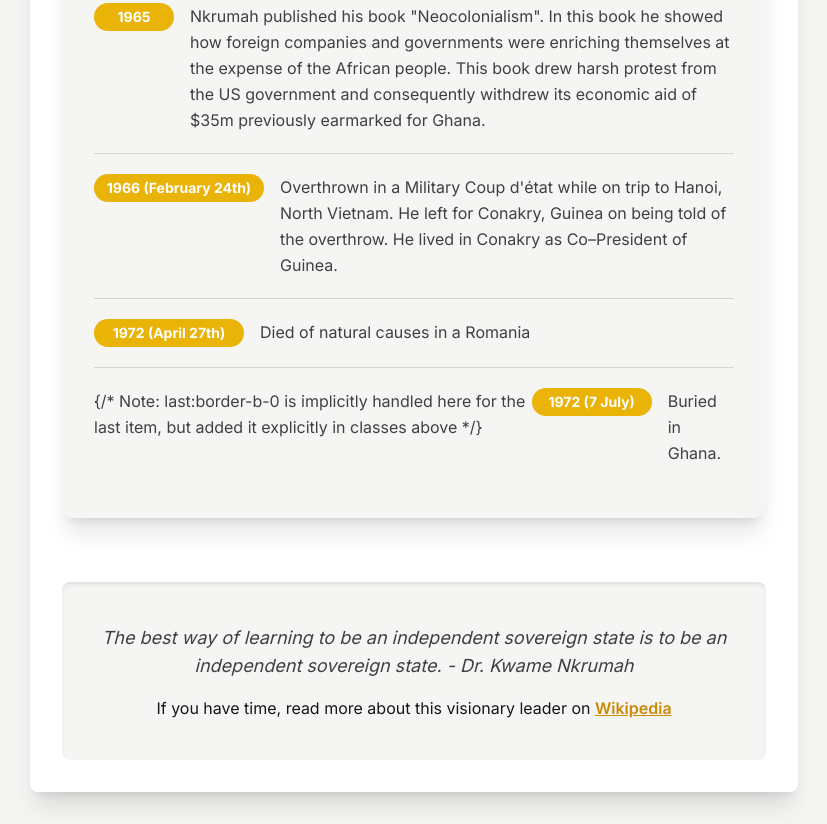
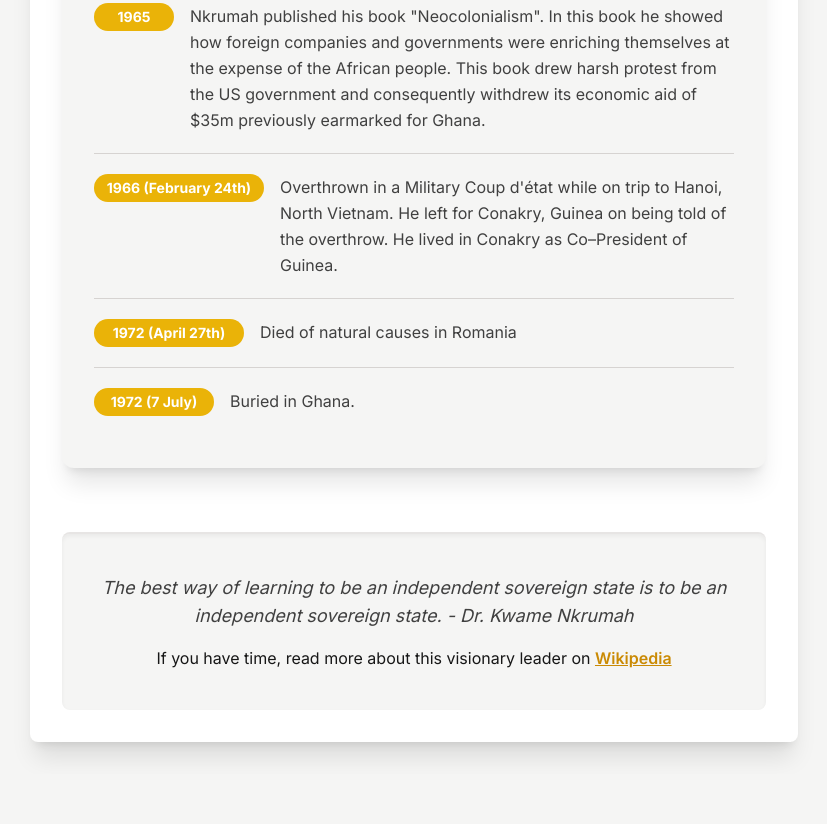
Before and after one commit to isaacattuah/KwameNkrumah, a plain HTML site: page index.html in a window 1280 px wide. Shown: the part 3928-4752 px from the top of the page, without its empty margins (226-1053 px from the left). After the commit the page ends 4702 px from the top, so only its background shows below. Drawn offline with nearby package versions, Linux system fonts and the light colour scheme.

Commit message:
Fix HTML syntax issues

```diff
--- a/index.html
+++ b/index.html
@@ -45,7 +45,7 @@
 
   <link rel="preconnect" href="https://fonts.googleapis.com">
   <link rel="preconnect" href="https://fonts.gstatic.com" crossorigin>
-  <link href="https://fonts.googleapis.com/css2?family=Inter:wght@400;600;700;800&display=swap" rel="stylesheet">
+  <link href="https://fonts.googleapis.com/css2?family=Inter:wght@400;600;700;800&amp;display=swap" rel="stylesheet">
   <script src="https://cdn.tailwindcss.com"></script>
   <script>
     tailwind.config = {
@@ -218,9 +218,9 @@
           </li>
           <li class="flex flex-col sm:flex-row items-start py-5 border-b border-stone-300 dark:border-neutral-700 last:border-b-0">
             <span class="bg-yellow-500 text-white dark:bg-yellow-600 dark:text-neutral-900 font-bold rounded-full px-3 py-1 text-xs sm:text-sm mr-0 mb-2 sm:mr-4 sm:mb-0 shrink-0 w-auto inline-block text-center min-w-[140px] sm:min-w-[150px]">1972 (April 27th)</span>
-            <span class="font-normal leading-relaxed">Died of natural causes in a Romania</span>
+            <span class="font-normal leading-relaxed">Died of natural causes in Romania</span>
           </li>
-          <li class="flex flex-col sm:flex-row items-start py-5 border-b-0"> {/* Note: last:border-b-0 is implicitly handled here for the last item, but added it explicitly in classes above */}
+          <li class="flex flex-col sm:flex-row items-start py-5 border-b-0"> <!-- Note: last:border-b-0 is implicitly handled here for the last item, but added it explicitly in classes above -->
             <span class="bg-yellow-500 text-white dark:bg-yellow-600 dark:text-neutral-900 font-bold rounded-full px-3 py-1 text-xs sm:text-sm mr-0 mb-2 sm:mr-4 sm:mb-0 shrink-0 w-auto inline-block text-center min-w-[110px] sm:min-w-[120px]">1972 (7 July)</span>
             <span class="font-normal leading-relaxed">Buried in Ghana.</span>
           </li>
```
